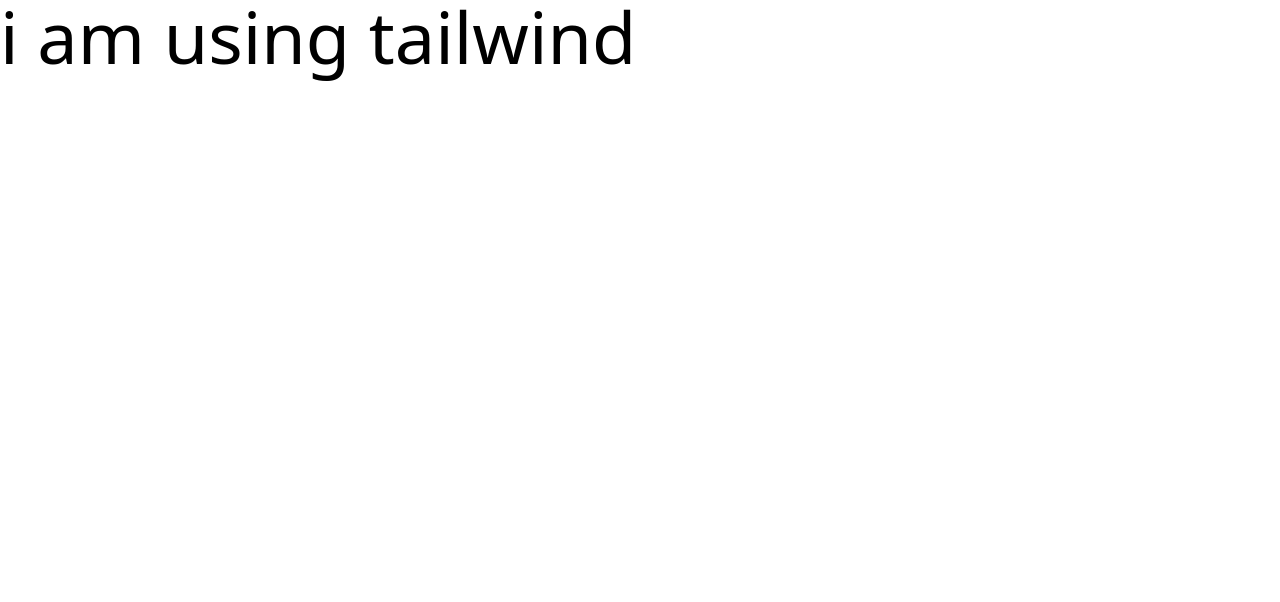
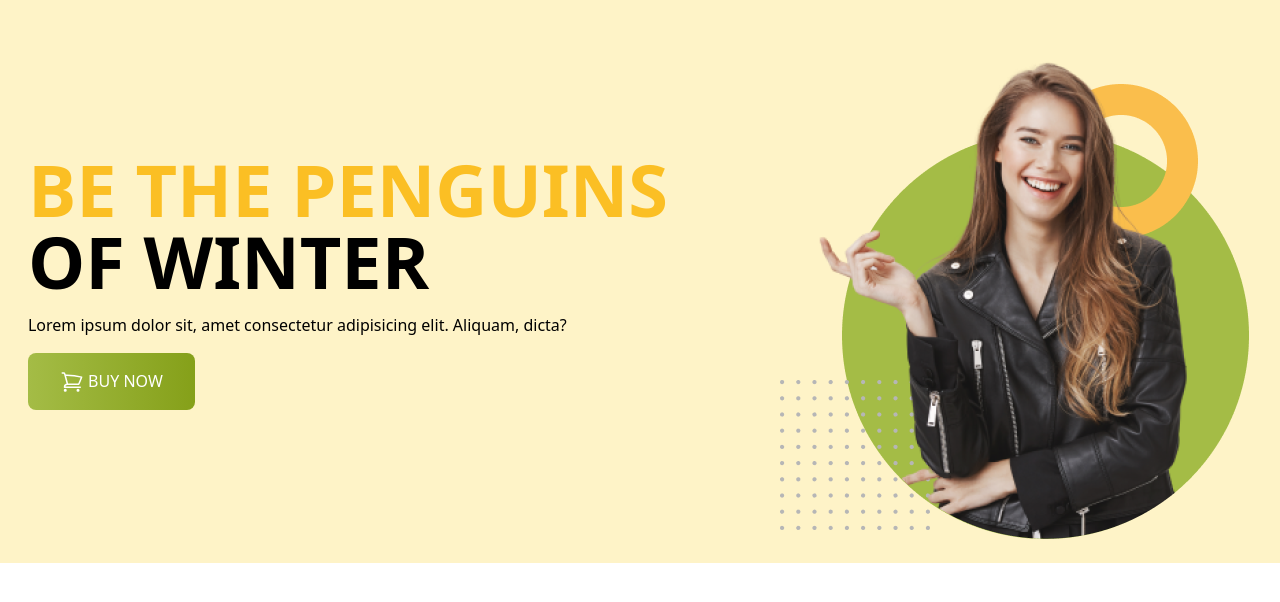
Before and after one commit to Ashik465/penguin-fashion, a plain HTML site: page index.html in a window 1280 px wide. Drawn offline with nearby package versions, Linux system fonts and the light colour scheme.

Commit message:
header banner complete

```diff
--- a/index.html
+++ b/index.html
@@ -1,25 +1,58 @@
 <!DOCTYPE html>
 <html lang="en">
-<head>
-    <meta charset="UTF-8">
-    <meta http-equiv="X-UA-Compatible" content="IE=edge">
-    <meta name="viewport" content="width=device-width, initial-scale=1.0">
+  <head>
+    <meta charset="UTF-8" />
+    <meta http-equiv="X-UA-Compatible" content="IE=edge" />
+    <meta name="viewport" content="width=device-width, initial-scale=1.0" />
     <title>Penguin-Fashion</title>
     <!-- tailwind  -->
-     <script src="https://cdn.tailwindcss.com"></script>
-</head>
-<body>
-    <header>
-        <h1 class="text-7xl ">i am using tailwind</h1>
+    <script src="https://cdn.tailwindcss.com"></script>
+  </head>
+  <body>
+    <header class="bg-amber-100">
+      <!-- nav  -->
+
+      <!-- banner -->
+      <div class="md:flex container mx-auto justify-center items-center  p-6 ">
+        <div class="pr-28 space-y-4 ">
+          <h1 class="text-7xl font-semibold uppercase">
+            <span class="text-amber-400">Be the Penguins</span> <br />
+            of Winter
+          </h1>
+          <p>
+            Lorem ipsum dolor sit, amet consectetur adipisicing elit. Aliquam,
+            dicta?
+          </p>
+
+          <button
+            class="rounded-lg py-4 px-8 text-white uppercase bg-gradient-to-r from-[#A4BC46] to-[#85A019]"
+          >
+            <svg
+              xmlns="http://www.w3.org/2000/svg"
+              fill="none"
+              viewBox="0 0 24 24"
+              stroke-width="1.5"
+              stroke="currentColor"
+              class="w-6 h-6 inline"
+            >
+              <path
+                stroke-linecap="round"
+                stroke-linejoin="round"
+                d="M2.25 3h1.386c.51 0 .955.343 1.087.835l.383 1.437M7.5 14.25a3 3 0 00-3 3h15.75m-12.75-3h11.218c1.121-2.3 2.1-4.684 2.924-7.138a60.114 60.114 0 00-16.536-1.84M7.5 14.25L5.106 5.272M6 20.25a.75.75 0 11-1.5 0 .75.75 0 011.5 0zm12.75 0a.75.75 0 11-1.5 0 .75.75 0 011.5 0z"
+              />
+            </svg>
+
+            Buy Now
+          </button>
+        </div>
+        <div>
+          <img class="pt-7" src="images/model.png" alt="" />
+        </div>
+      </div>
     </header>
 
-<main>
+    <main></main>
 
-</main>
-
-<footer>
-
-</footer>
-
-</body>
+    <footer></footer>
+  </body>
 </html>
```
